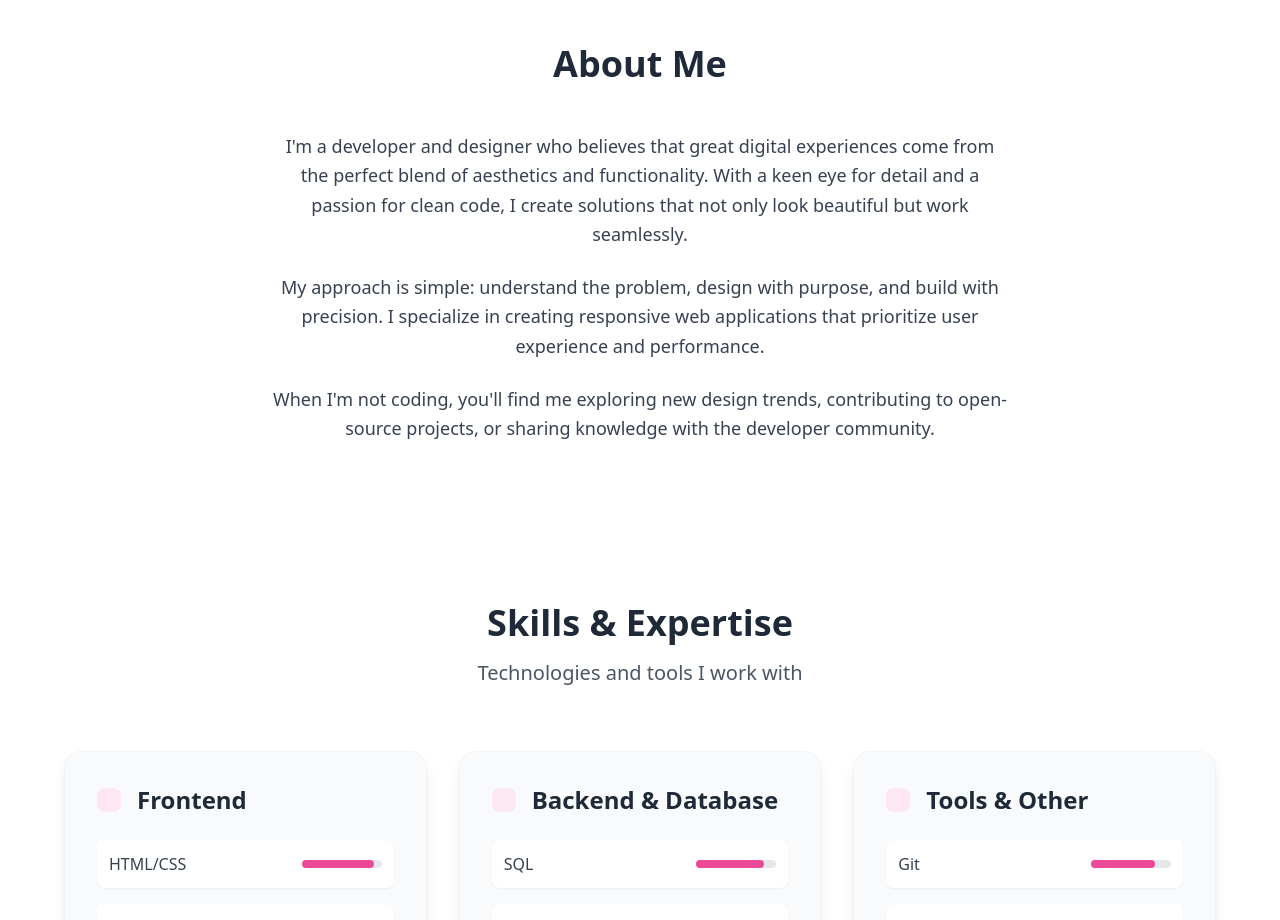
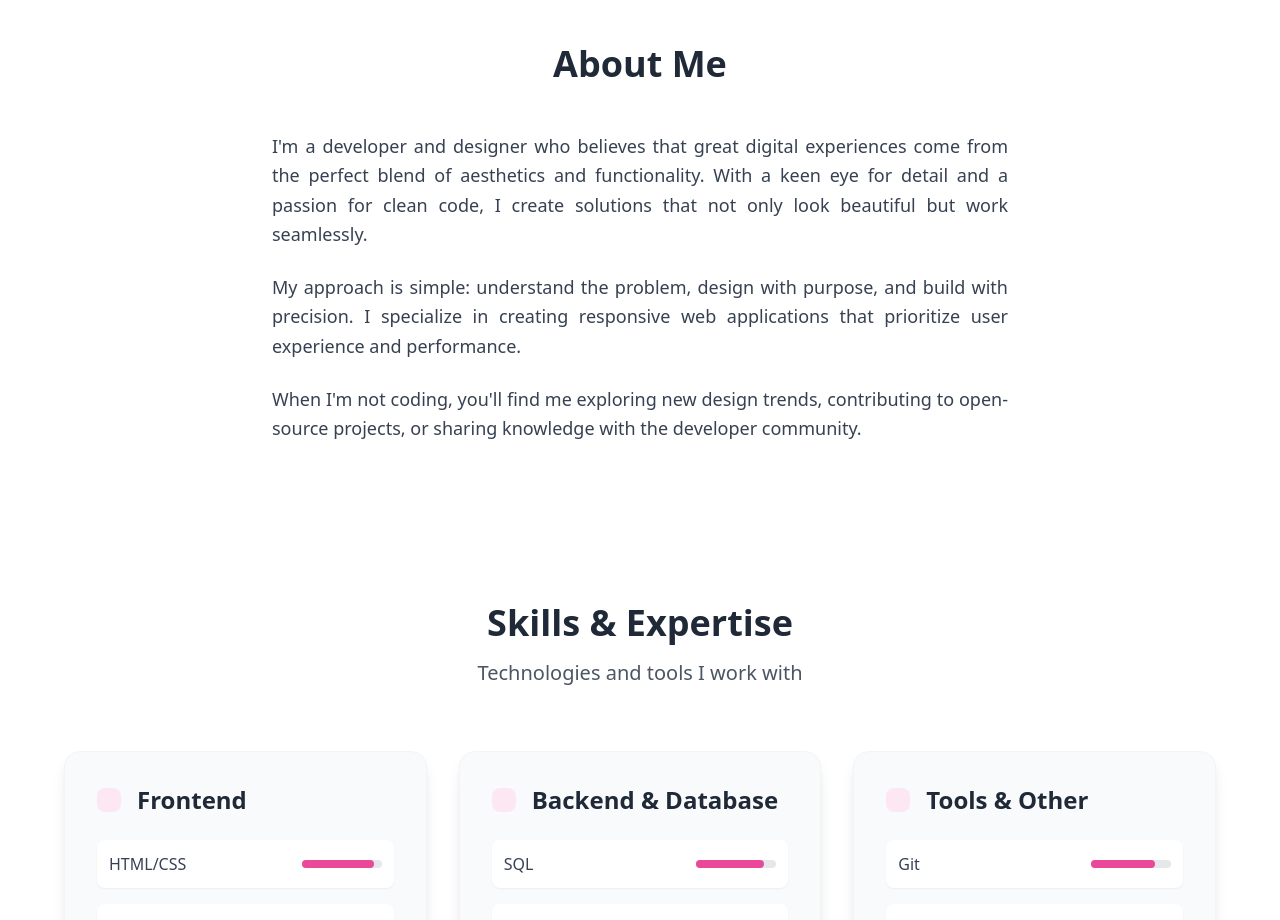
Before and after one commit to zandilemaleka/portfolio-project, a React (Create React App) app in the folder portfolio-react/: page / in a window 1280 px wide. Shown: the part 900-1820 px from the top of the page. Built offline with nearby package versions, Linux system fonts and the light colour scheme.

Commit message:
Justified the about.js

```diff
--- a/portfolio-react/src/components/About.js
+++ b/portfolio-react/src/components/About.js
@@ -7,7 +7,7 @@ const About = () => {
         <h2 className="text-3xl md:text-4xl font-bold text-center mb-12 text-gray-800">
           About Me
         </h2>
-
+         <div className="space-y-6 text-justify">
         <div className="space-y-6">
           <p className="text-lg text-gray-700 leading-relaxed">
             I'm a developer and designer who believes that great digital
@@ -29,6 +29,7 @@ const About = () => {
             developer community.
           </p>
         </div>
+        </div>
       </div>
     </section>
   );
```
